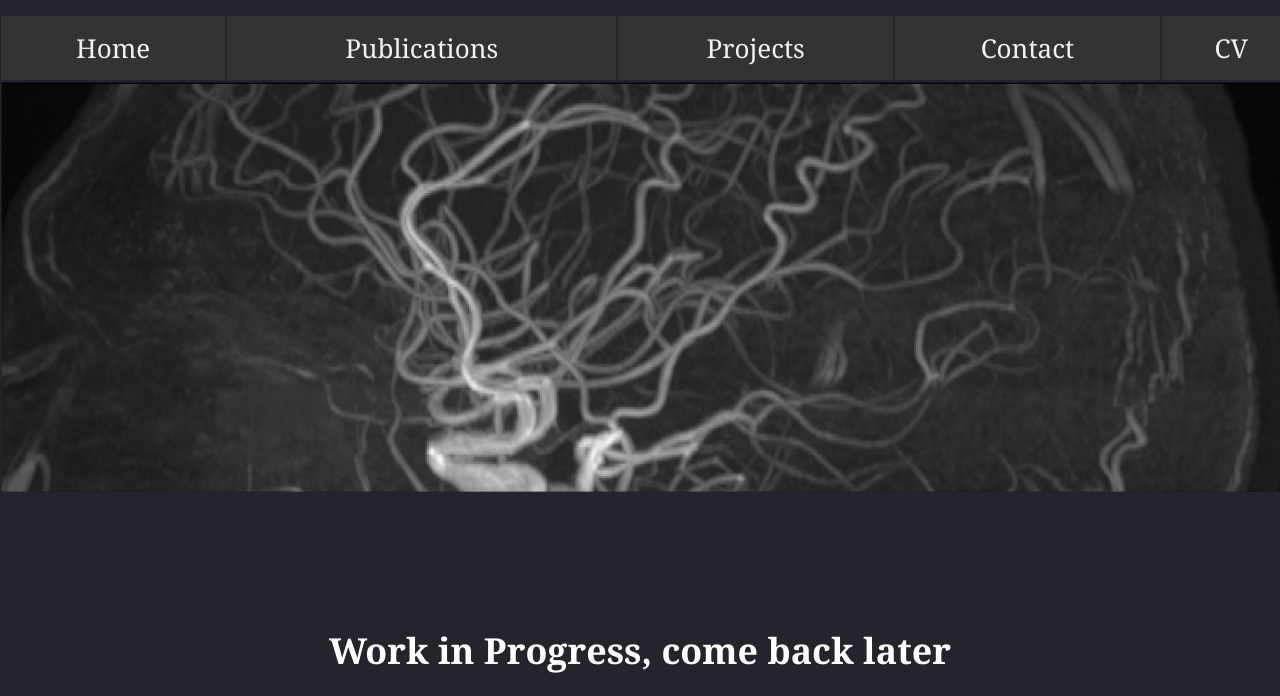
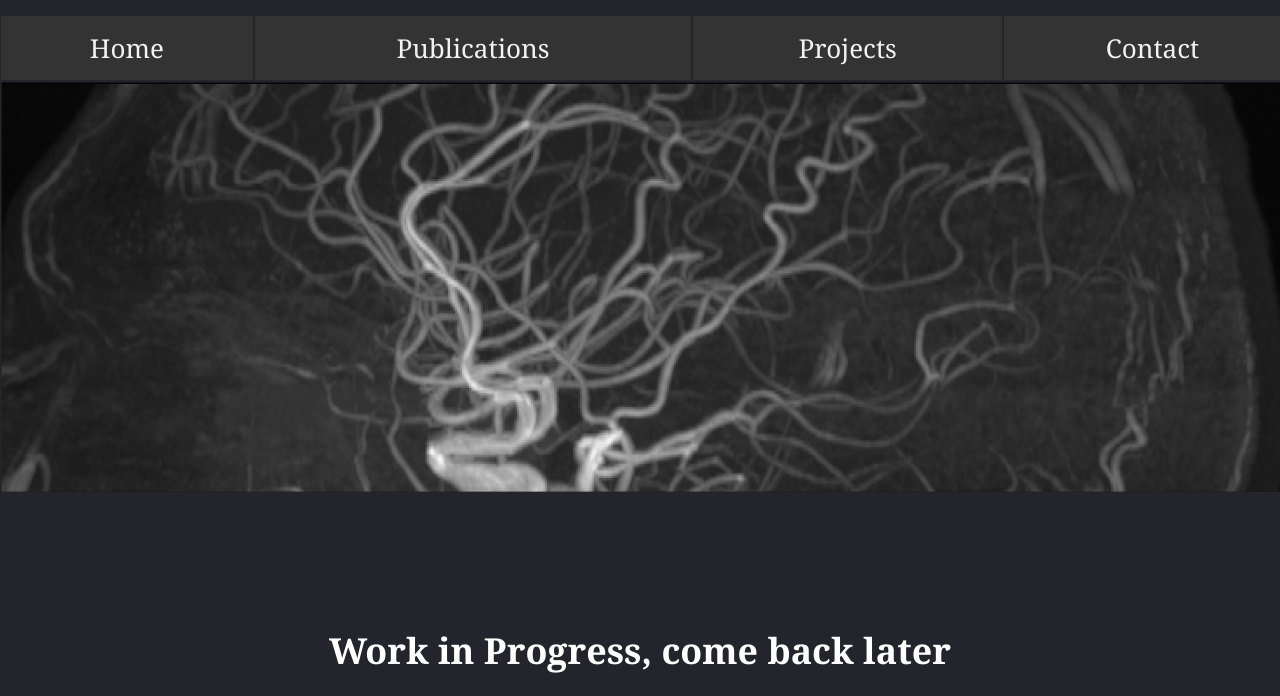
Before and after one commit to sgonzalez122/sgonzalez122.github.io, a plain HTML site: page projects.html in a window 1280 px wide. Shown: the top 696 px of the page. Drawn offline with nearby package versions, Linux system fonts and the light colour scheme; some icons are missing.

Commit message:
Comment out CV tab
Commenting out the CV tab for the moment, will maybe add back in later that links to a full page instead of just another PDF download

```diff
--- a/projects.html
+++ b/projects.html
@@ -69,7 +69,7 @@
             <th><a href="index.html#publications">Publications</a></th>
             <th><a href="projects.html">Projects</a></th>
             <th><a href="#contact">Contact</a></th>
-            <th><a href="files/Stephen_Gonzalez_CV.pdf">CV</a></th>
+            <!--<th><a href="files/Stephen_Gonzalez_CV.pdf">CV</a></th>-->
         </tr>
     </thead>
     <tbody>
```
